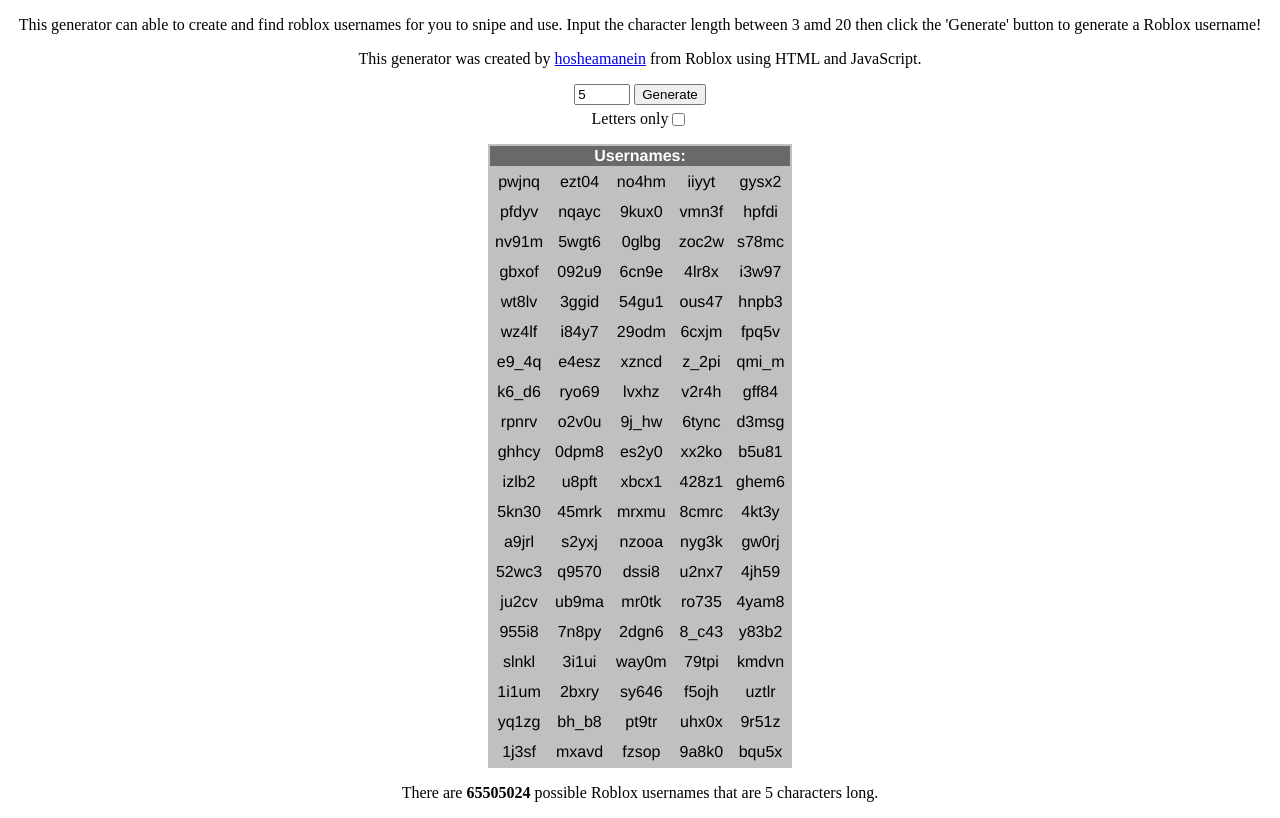
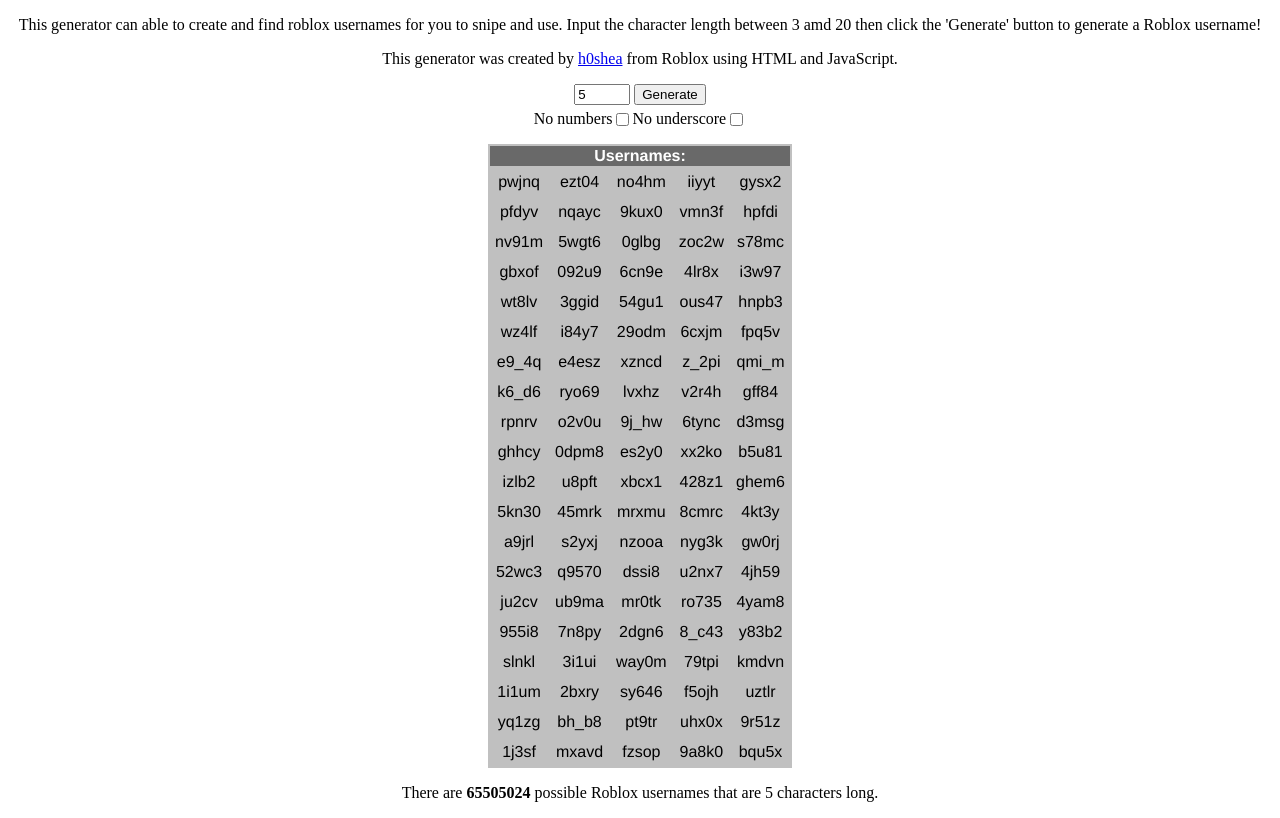
Before and after one commit to h0shea/roblox-username-generator, a plain HTML site: page index.html in a window 1280 px wide. Shown: the part 89-907 px from the top of the page. Drawn offline with Linux system fonts and the light colour scheme.

Commit message:
Update index.html

```diff
--- a/index.html
+++ b/index.html
@@ -46,15 +46,17 @@
     <div class="inside">
     <p align="center">This generator can able to create and find roblox usernames for you to snipe and use.
     Input the character length between 3 amd 20 then click the 'Generate' button to generate a Roblox username!</p>
-    <p align="center">This generator was created by <a href="https://www.roblox.com/users/354994422/profile">hosheamanein</a> from Roblox using HTML and JavaScript.</p>
+    <p align="center">This generator was created by <a href="https://www.roblox.com/users/7362792081/profile">h0shea</a> from Roblox using HTML and JavaScript.</p>
     <div class="inside"><center>
         <input id="input" type="number" min="3" max="20" value="5"></input>
         <button onclick="generate()">Generate</button>
     <div class="settings">
-        <label for="lettersonly">Letters only</label>
-        <input type="checkbox" id="lettersonly" onclick="lettersonly()">
+        <label for="lettersonly">No numbers</label>
+        <input type="checkbox" id="noNumbers" onclick="noNumbers()">
+        <label for="nounderscore">No underscore</label>
+        <input type="checkbox" id="noUnderscore" onclick="noUnderscore()">
     </div>
-    <table id="username"><tr><th>Usernames:</th></tr><tr><td>-</td></tr></table>
+    <table id="username"></table>
     <p id="caption" style="color: red;"><b>There are no Roblox usernames generated. Please input a number between 3 and 20!</b></p>
     </center></div>
 </body>
```
